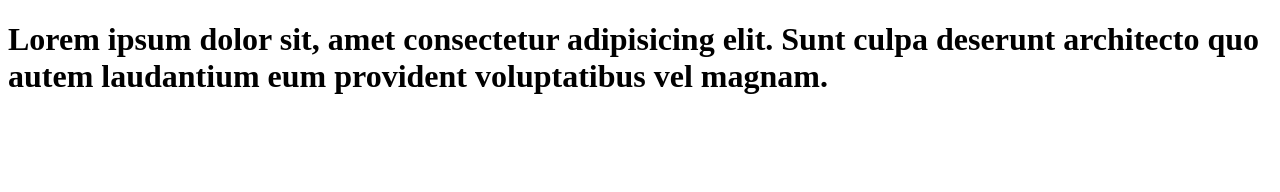
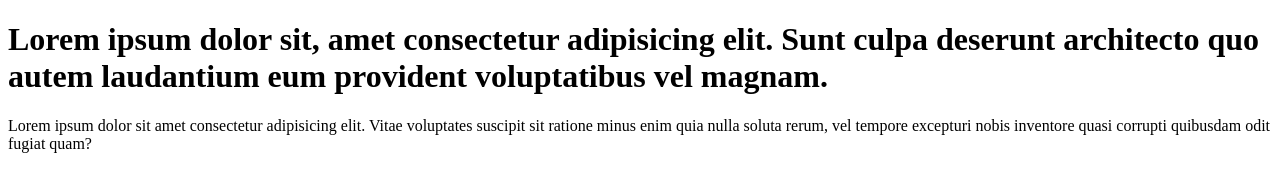
Before and after one commit to siyaaxn/test-git, a plain HTML site: page index.html in a window 1280 px wide. Drawn offline with Linux system fonts and the light colour scheme.

Commit message:
added para

```diff
--- a/index.html
+++ b/index.html
@@ -11,5 +11,10 @@
       deserunt architecto quo autem laudantium eum provident voluptatibus vel
       magnam.
     </h1>
+    <p>
+      Lorem ipsum dolor sit amet consectetur adipisicing elit. Vitae voluptates
+      suscipit sit ratione minus enim quia nulla soluta rerum, vel tempore
+      excepturi nobis inventore quasi corrupti quibusdam odit fugiat quam?
+    </p>
   </body>
 </html>
```
